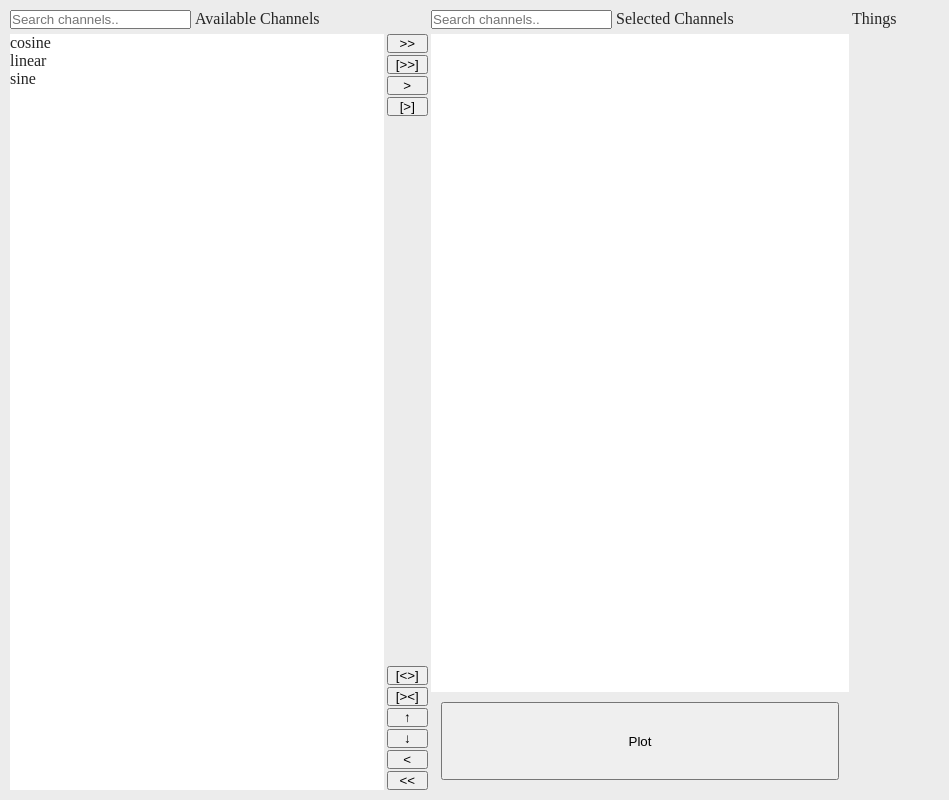
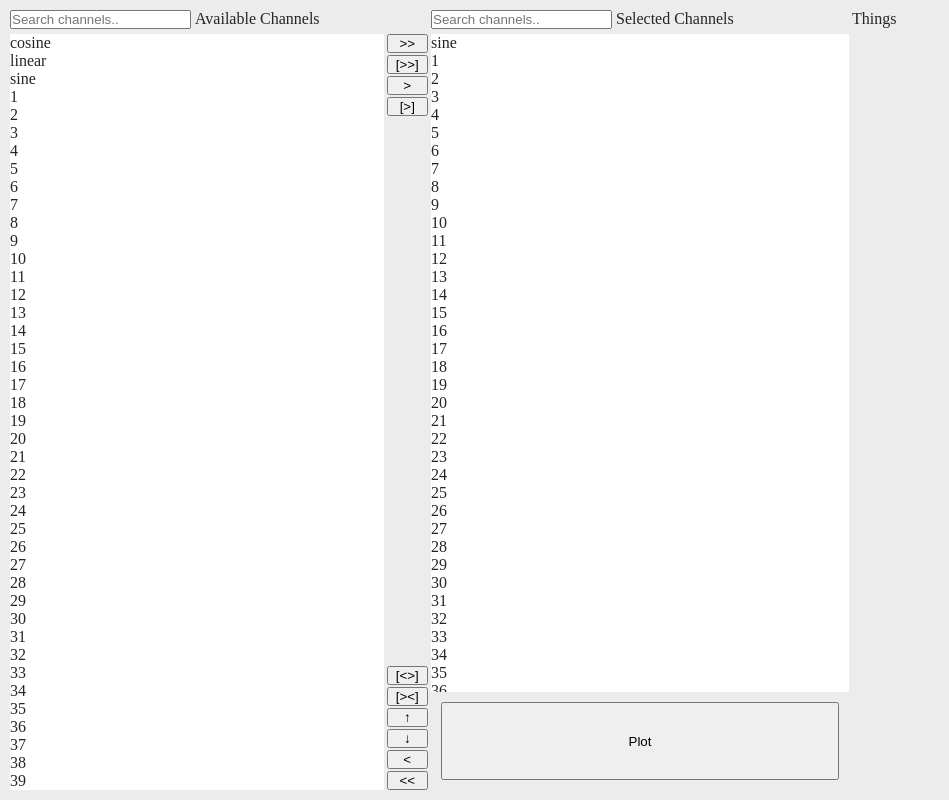
Before and after one commit to iainfox/plot-assist-v2, a website built with Vite: page index.html in a window 1280 px wide. Shown: the whole page, without its empty margins (0-949 px from the left). Built offline with nearby package versions, Linux system fonts and the light colour scheme.

Commit message:
fix glitches resulting from module splitting

```diff
--- a/index.html
+++ b/index.html
@@ -62,6 +62,10 @@
 
         <ul class="list" id="selected-channels">
 
+            <li>
+                <input type="checkbox" class="channel" id="sine"> <label>sine</label>
+            </li>
+
         </ul>
 
         <button class="plot-button">Plot</button>
@@ -71,7 +75,7 @@
         <p>Things</p>
     </section>
 
-    <script src="./src/main.ts"></script>
+    <script src="./src/main.ts" type="module"></script>
     <script src="./src/tests.ts"></script>
 </body>
 
--- a/src/tests.ts
+++ b/src/tests.ts
@@ -1,4 +1,6 @@
 let channel_length = 40
+const selected_channels_list = document.getElementById("selected-channels");
+const available_channels_list = document.getElementById("available-channels");
 
 if (available_channels_list) {
     for (let i = 1; i <= channel_length; i++) {
```
